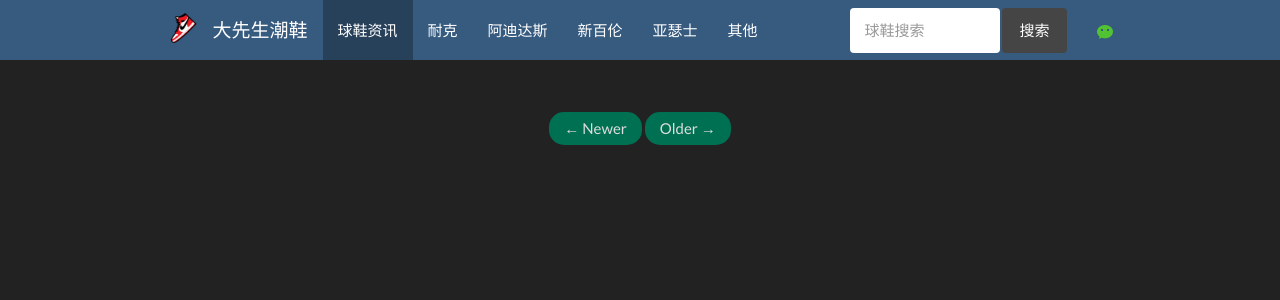
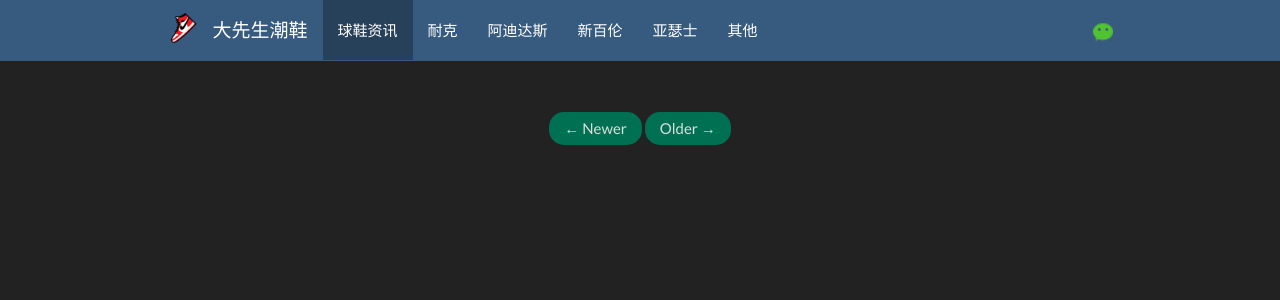
Before and after one commit to yeehdavid/bazha, a Django app: page / in a window 1280 px wide. Shown: the top 300 px of the page. Run offline with Django 3.2, Linux system fonts and the light colour scheme; data that the repository does not hold is empty; some libraries are stand-ins or nearby versions.

Commit message:
删除搜索框

```diff
--- a/templates/base.html
+++ b/templates/base.html
@@ -55,14 +55,8 @@
                     </ul>
 
                     <ul class="nav navbar-nav navbar-right">
-                        <li><a data-toggle="modal" data-target="#myModal"><img src="{% static 'weixin.ico' %}"></a></li>
+                        <li><a data-toggle="modal" data-target="#myModal"><img src="{% static 'weixin.ico' %}" width="20", height="20"></a></li>
                     </ul>
-                    <form class="navbar-form navbar-right">
-                        <div class="form-group">
-                            <input type="text" class="form-control" placeholder="球鞋搜索" style="width:150px;">
-                        </div>
-                        <button type="submit" class="btn btn-default">搜索</button>
-                    </form>
                 </div><!-- /.navbar-collapse -->
             </div>
             <div class="col-md-1"></div>
```
